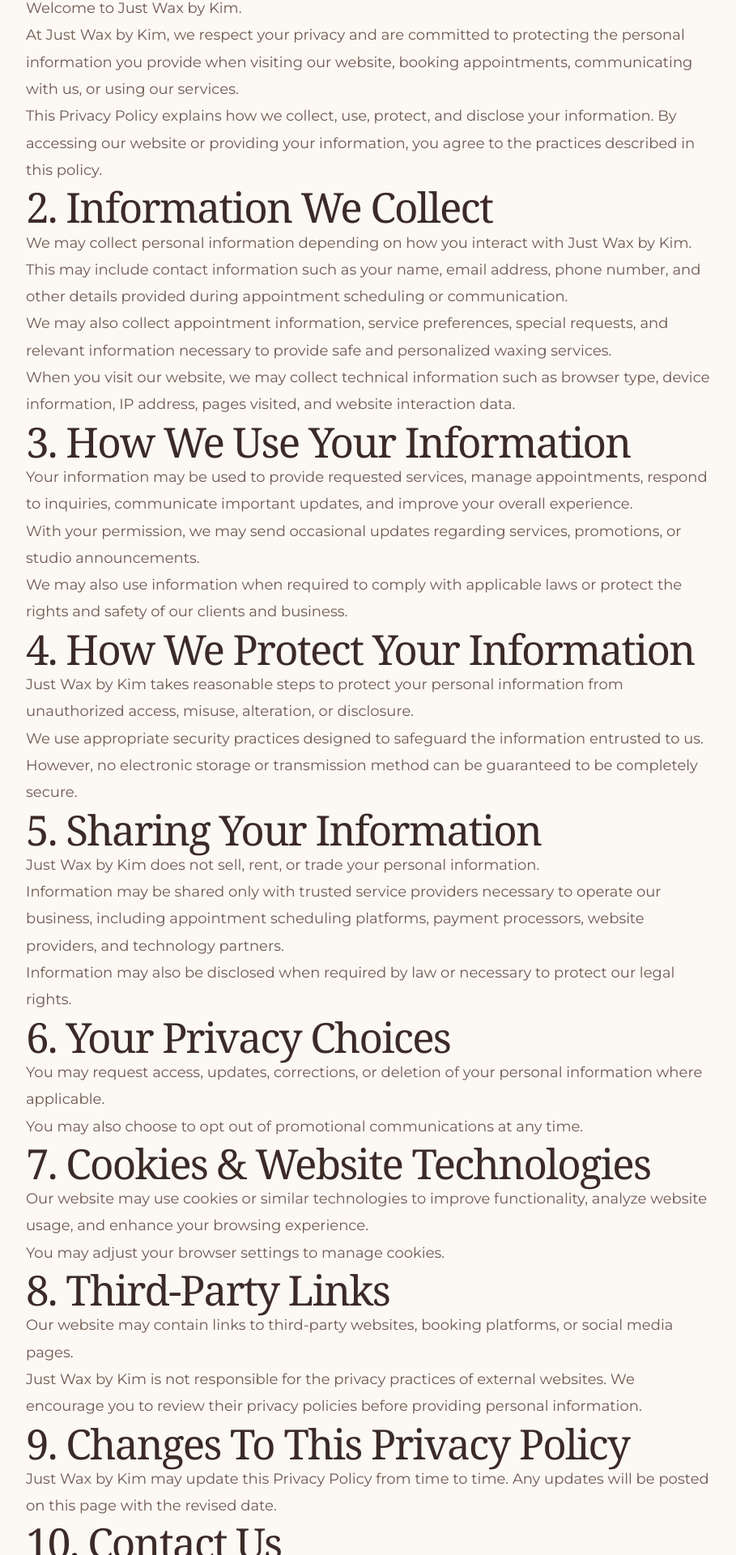
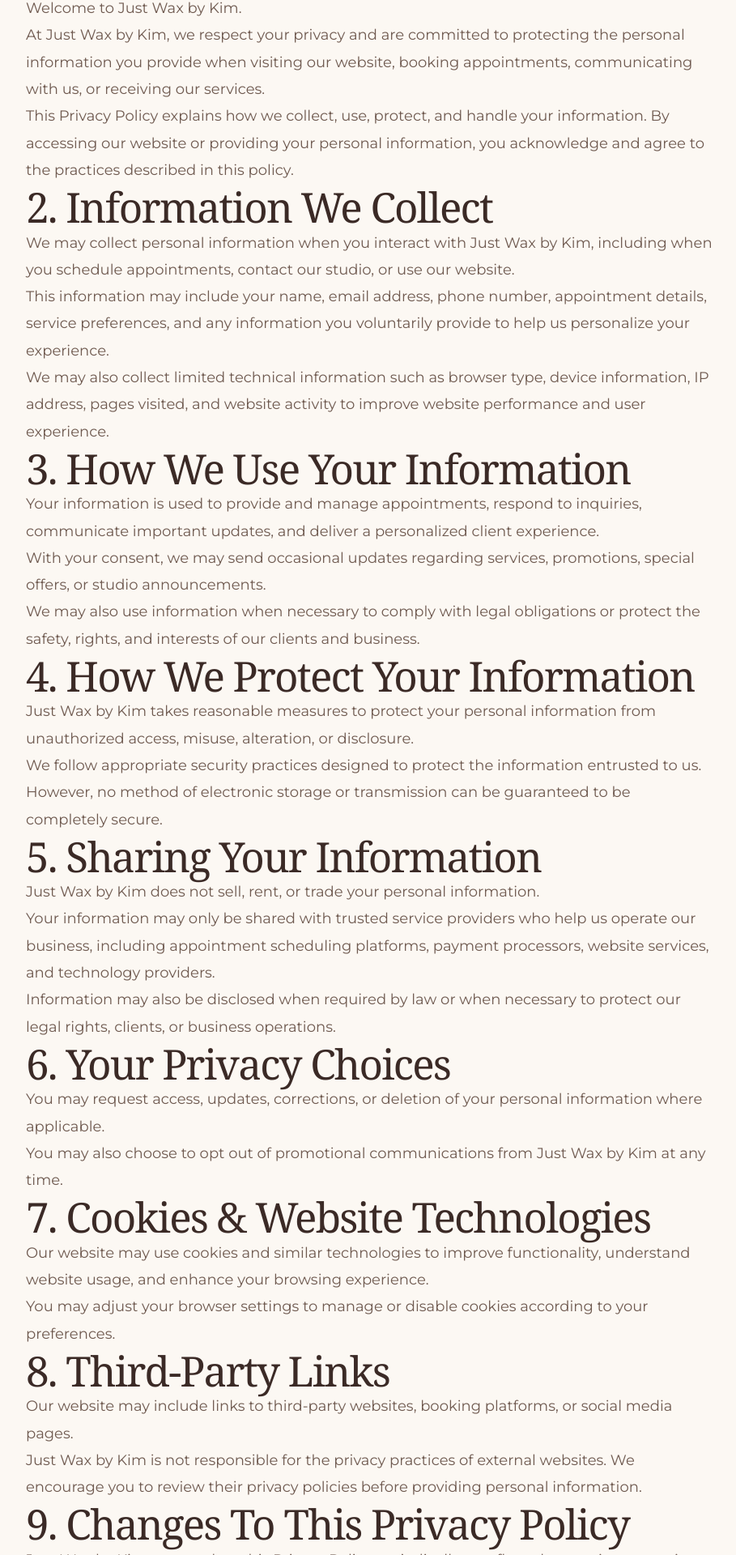
Before and after one commit to kevin-phan-25/just-wax-by-kim, a Next.js app: page /privacy-policy in a window 1280 px wide. Shown: the part 415-2335 px from the top of the page at 81% size, without its empty margins (40-949 px from the left). Built offline with nearby package versions, Linux system fonts and the light colour scheme; a web font is replaced by a local one.

Commit message:
Update privacy policy content for clarity and detail

```diff
--- a/features/privacy-policy/privacy-policy.constants.ts
+++ b/features/privacy-policy/privacy-policy.constants.ts
@@ -14,94 +14,103 @@ export const privacyPolicySections: PrivacySection[] = [
     content: [
       `Welcome to Just Wax by Kim.`,
 
-      `At Just Wax by Kim, we respect your privacy and are committed to protecting the personal information you provide when visiting our website, booking appointments, communicating with us, or using our services.`,
+      `At Just Wax by Kim, we respect your privacy and are committed to protecting the personal information you provide when visiting our website, booking appointments, communicating with us, or receiving our services.`,
 
-      `This Privacy Policy explains how we collect, use, protect, and disclose your information. By accessing our website or providing your information, you agree to the practices described in this policy.`,
+      `This Privacy Policy explains how we collect, use, protect, and handle your information. By accessing our website or providing your personal information, you acknowledge and agree to the practices described in this policy.`,
     ],
   },
+
 
   {
     title: "2. Information We Collect",
     content: [
-      `We may collect personal information depending on how you interact with Just Wax by Kim.`,
+      `We may collect personal information when you interact with Just Wax by Kim, including when you schedule appointments, contact our studio, or use our website.`,
 
-      `This may include contact information such as your name, email address, phone number, and other details provided during appointment scheduling or communication.`,
+      `This information may include your name, email address, phone number, appointment details, service preferences, and any information you voluntarily provide to help us personalize your experience.`,
 
-      `We may also collect appointment information, service preferences, special requests, and relevant information necessary to provide safe and personalized waxing services.`,
-
-      `When you visit our website, we may collect technical information such as browser type, device information, IP address, pages visited, and website interaction data.`,
+      `We may also collect limited technical information such as browser type, device information, IP address, pages visited, and website activity to improve website performance and user experience.`,
     ],
   },
+
 
   {
     title: "3. How We Use Your Information",
     content: [
-      `Your information may be used to provide requested services, manage appointments, respond to inquiries, communicate important updates, and improve your overall experience.`,
+      `Your information is used to provide and manage appointments, respond to inquiries, communicate important updates, and deliver a personalized client experience.`,
 
-      `With your permission, we may send occasional updates regarding services, promotions, or studio announcements.`,
+      `With your consent, we may send occasional updates regarding services, promotions, special offers, or studio announcements.`,
 
-      `We may also use information when required to comply with applicable laws or protect the rights and safety of our clients and business.`,
+      `We may also use information when necessary to comply with legal obligations or protect the safety, rights, and interests of our clients and business.`,
     ],
   },
+
 
   {
     title: "4. How We Protect Your Information",
     content: [
-      `Just Wax by Kim takes reasonable steps to protect your personal information from unauthorized access, misuse, alteration, or disclosure.`,
+      `Just Wax by Kim takes reasonable measures to protect your personal information from unauthorized access, misuse, alteration, or disclosure.`,
 
-      `We use appropriate security practices designed to safeguard the information entrusted to us. However, no electronic storage or transmission method can be guaranteed to be completely secure.`,
+      `We follow appropriate security practices designed to protect the information entrusted to us. However, no method of electronic storage or transmission can be guaranteed to be completely secure.`,
     ],
   },
+
 
   {
     title: "5. Sharing Your Information",
     content: [
       `Just Wax by Kim does not sell, rent, or trade your personal information.`,
 
-      `Information may be shared only with trusted service providers necessary to operate our business, including appointment scheduling platforms, payment processors, website providers, and technology partners.`,
+      `Your information may only be shared with trusted service providers who help us operate our business, including appointment scheduling platforms, payment processors, website services, and technology providers.`,
 
-      `Information may also be disclosed when required by law or necessary to protect our legal rights.`,
+      `Information may also be disclosed when required by law or when necessary to protect our legal rights, clients, or business operations.`,
     ],
   },
+
 
   {
     title: "6. Your Privacy Choices",
     content: [
       `You may request access, updates, corrections, or deletion of your personal information where applicable.`,
 
-      `You may also choose to opt out of promotional communications at any time.`,
+      `You may also choose to opt out of promotional communications from Just Wax by Kim at any time.`,
     ],
   },
+
 
   {
     title: "7. Cookies & Website Technologies",
     content: [
-      `Our website may use cookies or similar technologies to improve functionality, analyze website usage, and enhance your browsing experience.`,
+      `Our website may use cookies and similar technologies to improve functionality, understand website usage, and enhance your browsing experience.`,
 
-      `You may adjust your browser settings to manage cookies.`,
+      `You may adjust your browser settings to manage or disable cookies according to your preferences.`,
     ],
   },
+
 
   {
     title: "8. Third-Party Links",
     content: [
-      `Our website may contain links to third-party websites, booking platforms, or social media pages.`,
+      `Our website may include links to third-party websites, booking platforms, or social media pages.`,
 
       `Just Wax by Kim is not responsible for the privacy practices of external websites. We encourage you to review their privacy policies before providing personal information.`,
     ],
   },
 
+
   {
     title: "9. Changes To This Privacy Policy",
     content: [
-      `Just Wax by Kim may update this Privacy Policy from time to time. Any updates will be posted on this page with the revised date.`,
+      `Just Wax by Kim may update this Privacy Policy periodically to reflect changes in our services, practices, or legal requirements.`,
+
+      `Any updates will be posted on this page with the revised effective date.`,
     ],
   },
+
 
   {
     title: "10. Contact Us",
     content: [
-      `If you have questions regarding this Privacy Policy or how your information is handled, please contact Just Wax by Kim.`,
+      `If you have questions, concerns, or requests regarding this Privacy Policy or how your information is handled, please contact Just Wax by Kim.`,
 
       `Email: justwaxbykim@gmail.com`,
     ],
```
